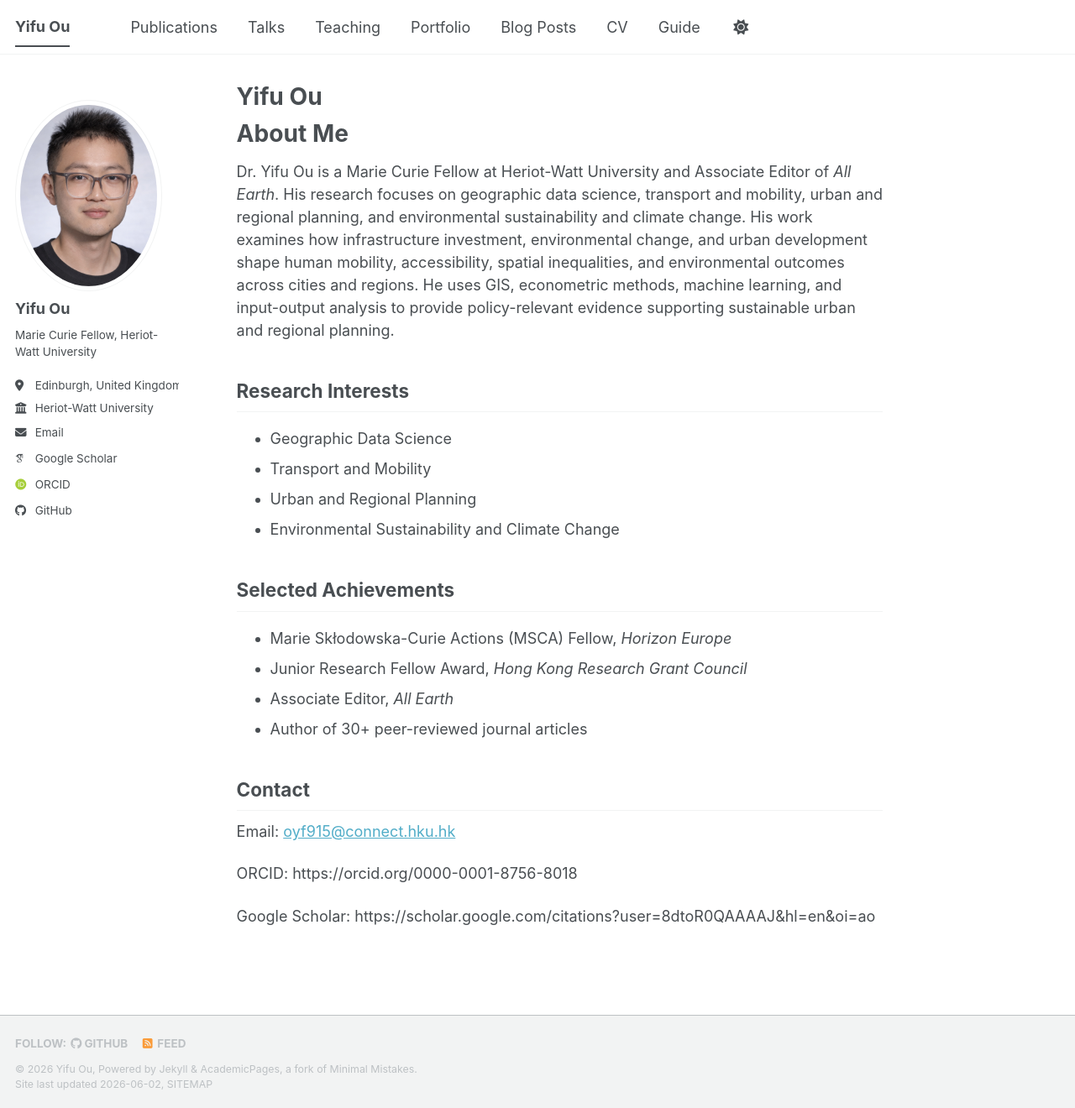
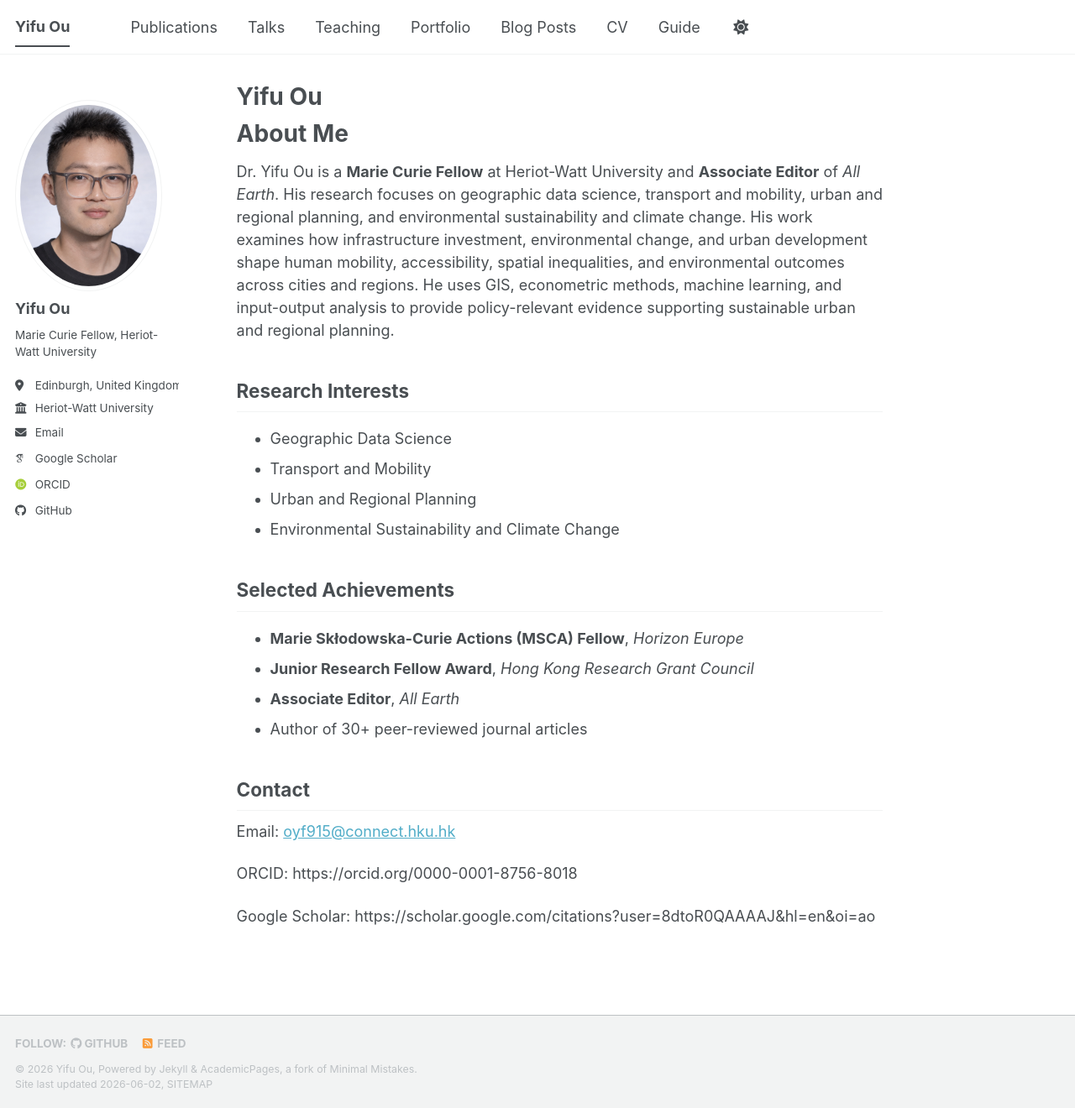
Before and after one commit to YifuOu/YifuOu.github.io, a Jekyll site: the page built from _pages/about.md, in a window 1280 px wide and 1320 px high. Shown: the whole window at 84% size. Built offline with Jekyll 4.4.1, drawn with Linux system fonts in a browser that asks for light colours; some web fonts are replaced; a script bundle is joined from its source files by our own code; library files that are not in the unit come from our copies.

```diff
--- a/_pages/about.md
+++ b/_pages/about.md
@@ -12,7 +12,7 @@ redirect_from:
 
 # About Me
 
-Dr. Yifu Ou is a Marie Curie Fellow at Heriot-Watt University and Associate Editor of *All Earth*. His research focuses on geographic data science, transport and mobility, urban and regional planning, and environmental sustainability and climate change. His work examines how infrastructure investment, environmental change, and urban development shape human mobility, accessibility, spatial inequalities, and environmental outcomes across cities and regions. He uses GIS, econometric methods, machine learning, and input-output analysis to provide policy-relevant evidence supporting sustainable urban and regional planning.
+Dr. Yifu Ou is a **Marie Curie Fellow** at Heriot-Watt University and **Associate Editor** of *All Earth*. His research focuses on geographic data science, transport and mobility, urban and regional planning, and environmental sustainability and climate change. His work examines how infrastructure investment, environmental change, and urban development shape human mobility, accessibility, spatial inequalities, and environmental outcomes across cities and regions. He uses GIS, econometric methods, machine learning, and input-output analysis to provide policy-relevant evidence supporting sustainable urban and regional planning.
 
 ## Research Interests
 
@@ -23,9 +23,9 @@ Dr. Yifu Ou is a Marie Curie Fellow at Heriot-Watt University and Associate Edit
 
 ## Selected Achievements
 
-* Marie Skłodowska-Curie Actions (MSCA) Fellow, *Horizon Europe*
-* Junior Research Fellow Award, *Hong Kong Research Grant Council*
-* Associate Editor, *All Earth*
+* **Marie Skłodowska-Curie Actions (MSCA) Fellow**, *Horizon Europe*
+* **Junior Research Fellow Award**, *Hong Kong Research Grant Council*
+* **Associate Editor**, *All Earth*
 * Author of 30+ peer-reviewed journal articles
 
 ## Contact
```
